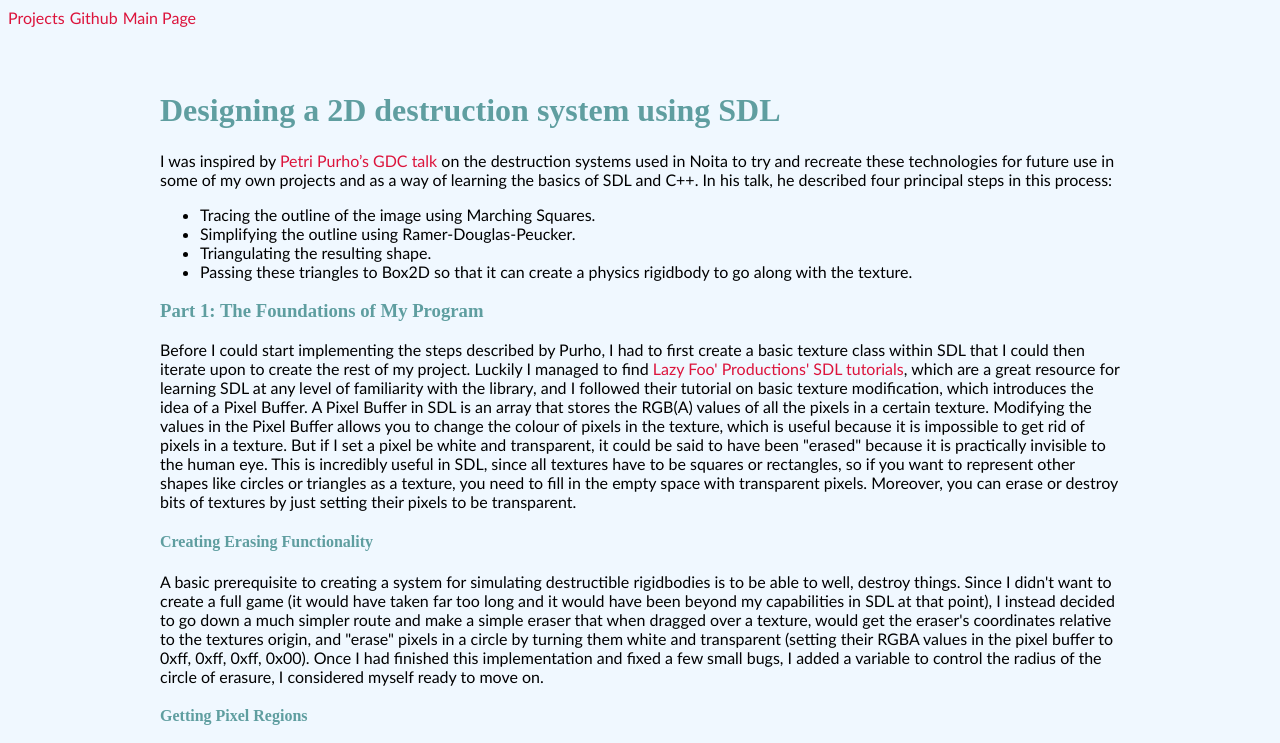
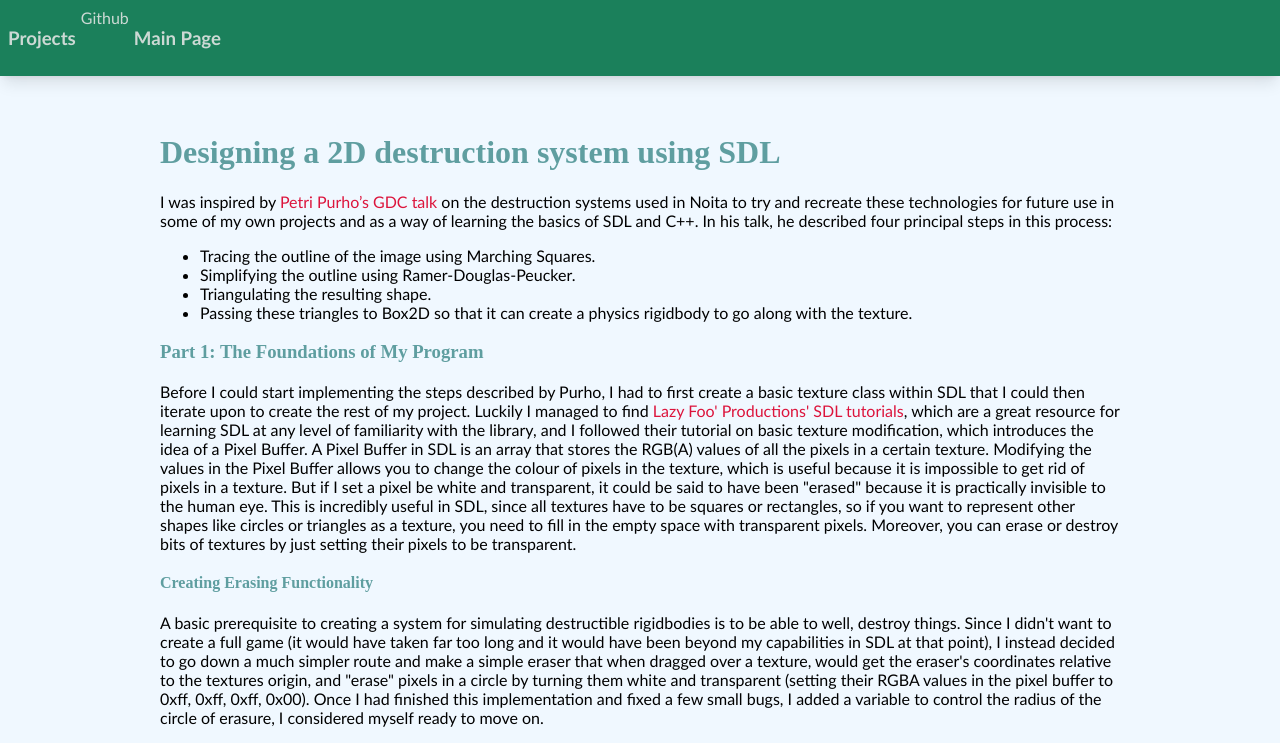
Before and after one commit to smavanat/smavanat.github.io, a plain HTML site: page sdl.html in a window 1280 px wide. Shown: the top 743 px of the page. Drawn offline with Linux system fonts and the light colour scheme.

Commit message:
Added header

```diff
--- a/sdl.html
+++ b/sdl.html
@@ -7,12 +7,12 @@
         <link rel="icon" href="favicon.ico" type="image/x-icon">
     </head>
     <body>
-        <div class="left-title">
+        <div class="left-title" style="background-color: #1b805b; box-shadow: 0 10px 15px -3px rgba(0, 0, 0, 0.1), 0 4px 6px -4px rgba(0, 0, 0, 0.1);">
             <div style="display: flex; flex-direction: row;">
                 <div style="display: flex; justify-content: center; gap:5px">
-                    <a href="projects.html">Projects</a>
-                    <a href="https://github.com/smavanat">Github</a>
-                    <a href="index.html">Main Page</a>
+                  <h3><a href="projects.html" style="color: #ccd9d4">Projects</a></h3>
+                    <a href="https://github.com/smavanat" style="color: #ccd9d4">Github</a>
+                  <h3><a href="index.html" style="color: #ccd9d4">Main Page</a></h3>
                 </div>
             </div>
         </div><br><br>
```
Also changed, not shown: index.html (+13 -4 lines), monogame.html (+4 -4 lines), urss-main.html (+4 -4 lines), urss.html (+4 -4 lines).
